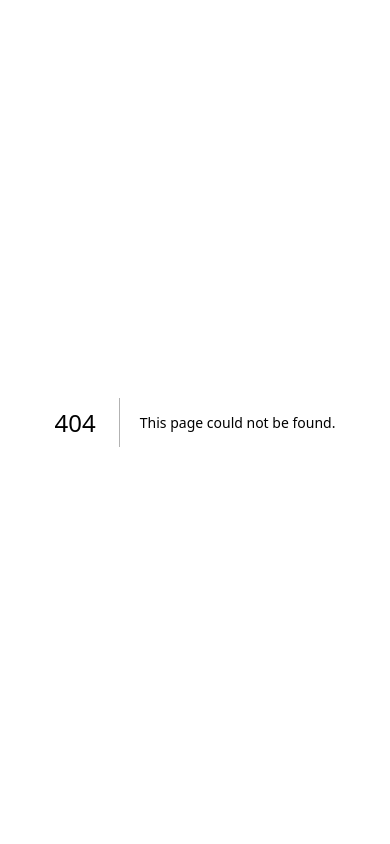
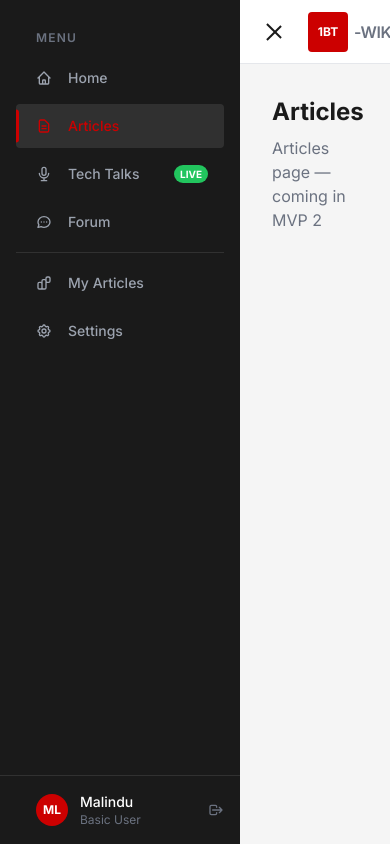
Before and after one commit to lahirunanayakkara-1bt/1BT-WIKI-Project, a Next.js app in the folder apps/web/: page /articles in a window 390 px wide. Before the commit this address had no page. Built offline with nearby package versions, Linux system fonts and the light colour scheme.

Commit message:
feat: implement dashboard shell with GSAP animations, responsive sidebar, and navbar components

```diff
--- a/apps/web/app/(dashboard)/layout.tsx
+++ /dev/null
@@ -1,30 +0,0 @@
-// Server Component — no 'use client' needed.
-// Sidebar and Navbar are imported here; only Sidebar uses usePathname internally.
-import React from 'react';
-import { Navbar } from '@/components/layout/Navbar';
-import { Sidebar } from '@/components/layout/Sidebar';
-
-interface DashboardLayoutProps {
-  children: React.ReactNode;
-}
-
-export default function DashboardLayout({ children }: DashboardLayoutProps): React.JSX.Element {
-  return (
-    <div className="flex h-screen overflow-hidden bg-[#F5F5F5]">
-      <Sidebar />
-      <div className="flex flex-col flex-1 ml-60">
-        <Navbar
-          notificationCount={3}
-          userInitials="ML"
-          userName="Malindu"
-        />
-        <main
-          className="flex-1 overflow-y-auto pt-16 bg-[#F5F5F5]"
-          data-testid="main-content"
-        >
-          {children}
-        </main>
-      </div>
-    </div>
-  );
-}
--- a/apps/web/app/(dashboard)/page.tsx
+++ /dev/null
@@ -1,16 +0,0 @@
-// Homepage — placeholder until FA-05 (homepage feed) is implemented.
-// Real article + tech-talk feed will be wired here in FA-05.
-import React from 'react';
-
-export default function HomePage(): React.JSX.Element {
-  return (
-    <div className="p-8">
-      <h1 className="text-2xl font-semibold text-[#1A1A1A]">
-        Welcome to 1BT WIKI
-      </h1>
-      <p className="mt-2 text-[#6B7280] text-sm">
-        Your internal knowledge base. Article feed coming soon.
-      </p>
-    </div>
-  );
-}
--- a/apps/web/app/globals.css
+++ /dev/null
@@ -1,36 +0,0 @@
-/* Google Fonts — Inter */
-@import url('https://fonts.googleapis.com/css2?family=Inter:wght@400;500;600;700&display=swap');
-
-/* Tailwind v4 — single import replaces @tailwind base/components/utilities */
-@import "tailwindcss";
-
-/* Brand design tokens — registered as CSS variables so Tailwind utilities are generated */
-@theme {
-  --font-sans: 'Inter', sans-serif;
-
-  --color-brand-red:            #CC0000;
-  --color-brand-red-hover:      #A80000;
-  --color-brand-dark:           #1A1A1A;
-  --color-brand-bg:             #F5F5F5;
-  --color-brand-surface:        #FFFFFF;
-  --color-brand-border:         #E5E7EB;
-  --color-brand-text-primary:   #1A1A1A;
-  --color-brand-text-secondary: #6B7280;
-  --color-brand-hover:          #F0F0F0;
-}
-
-/* Universal reset */
-*,
-*::before,
-*::after {
-  box-sizing: border-box;
-  padding: 0;
-  margin: 0;
-}
-
-body {
-  font-family: var(--font-sans);
-  background-color: var(--color-brand-bg);
-  -webkit-font-smoothing: antialiased;
-  -moz-osx-font-smoothing: grayscale;
-}
--- a/apps/web/app/page.module.css
+++ /dev/null
@@ -1,3 +0,0 @@
-.page {
-
-}
--- /dev/null
+++ b/apps/web/src/app/(dashboard)/articles/page.tsx
@@ -0,0 +1,14 @@
+import React from 'react';
+
+export default function ArticlesPage(): React.JSX.Element {
+  return (
+    <div className="p-8">
+      <h1 className="text-2xl font-bold text-[#1A1A1A]">
+        Articles
+      </h1>
+      <p className="text-[#6B7280] mt-2">
+        Articles page — coming in MVP 2
+      </p>
+    </div>
+  );
+}
--- a/apps/web/src/app/(dashboard)/layout.tsx
+++ b/apps/web/src/app/(dashboard)/layout.tsx
@@ -1,18 +1,88 @@
-// src/app/(dashboard)/layout.tsx
-import React from 'react';
+'use client';
+
+import React, { useState, useRef } from 'react';
 import { Navbar } from '@/components/layout/Navbar';
 import { Sidebar } from '@/components/layout/Sidebar';
+import gsap from 'gsap';
+import { useGSAP } from '@gsap/react';
+
+gsap.registerPlugin(useGSAP);
 
 interface DashboardLayoutProps {
   children: React.ReactNode;
 }
 
 export default function DashboardLayout({ children }: DashboardLayoutProps): React.JSX.Element {
+  const [isSidebarOpen, setIsSidebarOpen] = useState(true);
+  const mainWrapperRef = useRef<HTMLDivElement>(null);
+
+  useGSAP(() => {
+    const sidebar = document.querySelector('[data-testid="sidebar"]');
+    const navbar = document.querySelector('[data-testid="navbar"]');
+    const mainWrapper = mainWrapperRef.current;
+
+    if (!sidebar || !navbar || !mainWrapper) return;
+
+    if (isSidebarOpen) {
+      // Slide sidebar IN
+      gsap.to(sidebar, {
+        x: 0,
+        opacity: 1,
+        duration: 0.4,
+        ease: 'power2.out',
+      });
+      // Slide navbar and main content area to make space
+      gsap.to(navbar, {
+        left: 240,
+        duration: 0.4,
+        ease: 'power2.out',
+      });
+      gsap.to(mainWrapper, {
+        marginLeft: 240,
+        duration: 0.4,
+        ease: 'power2.out',
+      });
+
+      // Stagger-in the sidebar navigation links
+      gsap.fromTo('.sidebar-item',
+        { x: -15, opacity: 0 },
+        { x: 0, opacity: 1, duration: 0.3, stagger: 0.04, ease: 'power2.out', delay: 0.05 }
+      );
+    } else {
+      // Slide sidebar OUT
+      gsap.to(sidebar, {
+        x: -240,
+        opacity: 0,
+        duration: 0.4,
+        ease: 'power2.inOut',
+      });
+      // Slide navbar and main content area to full width
+      gsap.to(navbar, {
+        left: 0,
+        duration: 0.4,
+        ease: 'power2.inOut',
+      });
+      gsap.to(mainWrapper, {
+        marginLeft: 0,
+        duration: 0.4,
+        ease: 'power2.inOut',
+      });
+    }
+  }, { dependencies: [isSidebarOpen] });
+
+  const toggleSidebar = () => setIsSidebarOpen((prev) => !prev);
+
   return (
     <div className="flex h-screen overflow-hidden bg-[#F5F5F5]">
       <Sidebar />
-      <div className="flex flex-col flex-1 ml-60">
-        <Navbar notificationCount={3} userInitials="ML" userName="Malindu" />
+      <div ref={mainWrapperRef} className="flex flex-col flex-1 ml-60">
+        <Navbar
+          notificationCount={3}
+          userInitials="ML"
+          userName="Malindu"
+          isSidebarOpen={isSidebarOpen}
+          onToggleSidebar={toggleSidebar}
+        />
         <main className="flex-1 overflow-y-auto pt-16 bg-[#F5F5F5]" data-testid="main-content">
           {children}
         </main>
--- a/apps/web/src/app/globals.css
+++ b/apps/web/src/app/globals.css
@@ -2,6 +2,21 @@
 @import url('https://fonts.googleapis.com/css2?family=Inter:wght@400;500;600;700&display=swap');
 
 @import "tailwindcss";
+
+/* Brand design tokens — registered as CSS variables so Tailwind utilities are generated */
+@theme {
+  --font-sans: 'Inter', sans-serif;
+
+  --color-brand-red:            #CC0000;
+  --color-brand-red-hover:      #A80000;
+  --color-brand-dark:           #1A1A1A;
+  --color-brand-bg:             #F5F5F5;
+  --color-brand-surface:        #FFFFFF;
+  --color-brand-border:         #E5E7EB;
+  --color-brand-text-primary:   #1A1A1A;
+  --color-brand-text-secondary: #6B7280;
+  --color-brand-hover:          #F0F0F0;
+}
 
 /* Universal box-sizing reset */
 *,
@@ -12,8 +27,8 @@
 
 /* Base body — Inter font, brand background */
 body {
-  font-family: 'Inter', sans-serif;
-  background-color: #F5F5F5;
+  font-family: var(--font-sans);
+  background-color: var(--color-brand-bg);
   -webkit-font-smoothing: antialiased;
   -moz-osx-font-smoothing: grayscale;
 }
--- a/apps/web/app/layout.tsx
+++ b/apps/web/src/app/layout.tsx
@@ -1,6 +1,6 @@
 // Root layout — replaced from Next.js scaffold.
-// Imports globals.css from app/ (which has Tailwind directives + Inter font).
-// Shell layout (Sidebar + Navbar) is in app/(dashboard)/layout.tsx.
+// Imports globals.css from src/app/ (which has Tailwind directives + Inter font).
+// Shell layout (Sidebar + Navbar) is in src/app/(dashboard)/layout.tsx.
 import type { Metadata } from 'next';
 import './globals.css';
 
--- a/apps/web/src/components/layout/Navbar.tsx
+++ b/apps/web/src/components/layout/Navbar.tsx
@@ -8,6 +8,8 @@ interface NavbarProps {
   notificationCount?: number;
   userInitials?: string;
   userName?: string;
+  isSidebarOpen?: boolean;
+  onToggleSidebar?: () => void;
 }
 
 gsap.registerPlugin(useGSAP);
@@ -16,6 +18,8 @@ export function Navbar({
   notificationCount = 3,
   userInitials = 'ML',
   userName = 'Malindu',
+  isSidebarOpen = true,
+  onToggleSidebar,
 }: NavbarProps): React.JSX.Element {
   const containerRef = useRef<HTMLElement>(null);
   const bellRef = useRef<HTMLButtonElement>(null);
@@ -38,6 +42,22 @@ export function Navbar({
     }
   }, { scope: containerRef, dependencies: [notificationCount] });
 
+  // [GSAP] Burger menu icon lines morphing animation
+  useGSAP(() => {
+    const lines = gsap.utils.toArray('.burger-line') as HTMLElement[];
+    if (lines.length === 3) {
+      if (isSidebarOpen) {
+        gsap.to(lines[0], { y: 5, rotation: 45, duration: 0.3, ease: 'power2.out' });
+        gsap.to(lines[1], { opacity: 0, scaleX: 0, duration: 0.2 });
+        gsap.to(lines[2], { y: -5, rotation: -45, duration: 0.3, ease: 'power2.out' });
+      } else {
+        gsap.to(lines[0], { y: 0, rotation: 0, duration: 0.3, ease: 'power2.out' });
+        gsap.to(lines[1], { opacity: 1, scaleX: 1, duration: 0.3 });
+        gsap.to(lines[2], { y: 0, rotation: 0, duration: 0.3, ease: 'power2.out' });
+      }
+    }
+  }, { scope: containerRef, dependencies: [isSidebarOpen] });
+
   return (
     <header
       ref={containerRef}
@@ -45,7 +65,25 @@ export function Navbar({
                  flex items-center gap-4 px-6"
       data-testid="navbar"
     >
-      <div className="flex items-center gap-1.5 flex-shrink-0" style={{ marginLeft: '24px' }} data-testid="logo">
+      {onToggleSidebar && (
+        <button
+          type="button"
+          onClick={onToggleSidebar}
+          className="flex flex-col justify-center items-center w-9 h-9 rounded-lg hover:bg-[#F0F0F0] cursor-pointer transition-colors"
+          data-testid="burger-button"
+          aria-label="Toggle Sidebar"
+        >
+          <span className="burger-line w-5 h-0.5 bg-[#1A1A1A] my-0.5 origin-center block"></span>
+          <span className="burger-line w-5 h-0.5 bg-[#1A1A1A] my-0.5 origin-center block"></span>
+          <span className="burger-line w-5 h-0.5 bg-[#1A1A1A] my-0.5 origin-center block"></span>
+        </button>
+      )}
+
+      <div
+        className="flex items-center gap-1.5 flex-shrink-0"
+        style={{ marginLeft: onToggleSidebar ? '8px' : '24px' }}
+        data-testid="logo"
+      >
         <div className="h-10 w-10 bg-[#CC0000] rounded flex items-center justify-center flex-shrink-0">
           <span className="text-white text-xs font-black leading-none">1BT</span>
         </div>
```
Also changed, not shown: apps/web/app/fonts/GeistMonoVF.woff (deleted), apps/web/app/fonts/GeistVF.woff (deleted).
